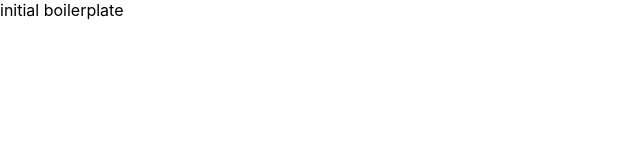
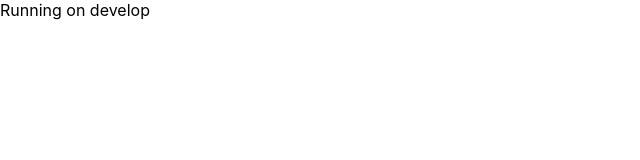
Before and after one commit to andreewD/free-company-frontend, a React (Create React App) app: page / in a window 1280 px wide. Shown: the top 160 px of the page, without its empty margins (0-640 px from the left). Built offline with nearby package versions, Linux system fonts and the light colour scheme.

Commit message:
running on develop

```diff
--- a/src/App.tsx
+++ b/src/App.tsx
@@ -1,7 +1,7 @@
 import './App.scss'
 
 const App = () => {
-  return <div className="App">initial boilerplate</div>
+  return <div className="App">Running on develop</div>
 }
 
 export default App
```
